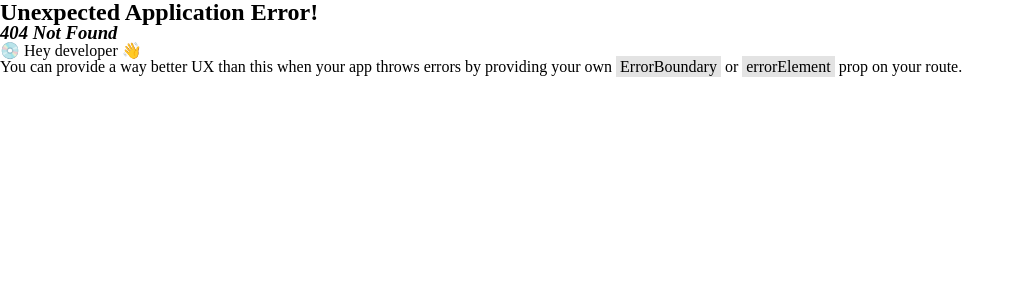
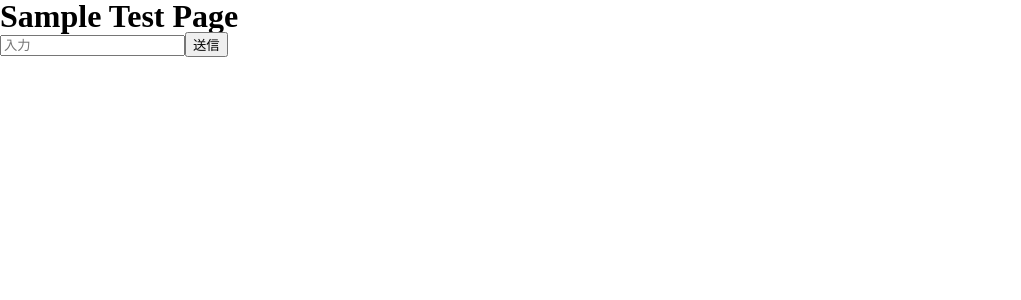
Before and after one commit to kenkkd/react-playground, a React (Vite) app: page /sample-test in a window 1280 px wide. Before the commit this address had no page. Shown: the top 300 px of the page, without its empty margins (0-1021 px from the left). Built offline with nearby package versions, Linux system fonts and the light colour scheme.

Commit message:
Add sample e2e test

```diff
--- a/package.json
+++ b/package.json
@@ -7,12 +7,15 @@
     "dev": "vite",
     "build": "tsc && vite build",
     "lint": "eslint . --ext ts,tsx --report-unused-disable-directives --max-warnings 0",
-    "preview": "vite preview"
+    "preview": "vite preview",
+    "test": "playwright test",
+    "test-show": "playwright show-report"
   },
   "dependencies": {
     "path": "^0.12.7",
     "react": "^18.2.0",
     "react-dom": "^18.2.0",
+    "react-hot-toast": "^2.4.1",
     "react-icons": "^4.10.1",
     "react-router-dom": "^6.15.0",
     "styled-components": "^6.0.7",
--- a/src/App.tsx
+++ b/src/App.tsx
@@ -1,8 +1,10 @@
 import { GlobalStyle } from "./global-style";
 import { createBrowserRouter, RouterProvider } from "react-router-dom";
+import { Toaster } from "react-hot-toast";
 import Layout from "./components/Layout";
 import Home from "~/pages/Home";
 import SampleComponents from "./pages/SampleComponents";
+import SampleTest from "./pages/SampleTest";
 
 const router = createBrowserRouter([
   {
@@ -13,12 +15,17 @@ const router = createBrowserRouter([
     path: "/sample-components",
     element: <SampleComponents />,
   },
+  {
+    path: "/sample-test",
+    element: <SampleTest />,
+  },
 ]);
 
 function App() {
   return (
     <>
       <GlobalStyle />
+      <Toaster />
       <Layout>
         <RouterProvider router={router} />
       </Layout>
--- /dev/null
+++ b/src/pages/SampleTest/index.tsx
@@ -0,0 +1,28 @@
+import { FormEvent, useState } from "react";
+import toast from "react-hot-toast";
+
+const SampleTest = () => {
+  const [text, setText] = useState("");
+  const handleSubmit = (e: FormEvent<HTMLFormElement>) => {
+    e.preventDefault();
+    setText("");
+    toast.success("送信しました");
+  };
+
+  return (
+    <>
+      <h1>Sample Test Page</h1>
+      <form onSubmit={handleSubmit}>
+        <input
+          type="text"
+          placeholder="入力"
+          value={text}
+          onChange={(e) => setText(e.target.value)}
+        />
+        <button type="submit">送信</button>
+      </form>
+    </>
+  );
+};
+
+export default SampleTest;
```
Also changed, not shown: 2 other files (tests, documents, lock files or other folders).
